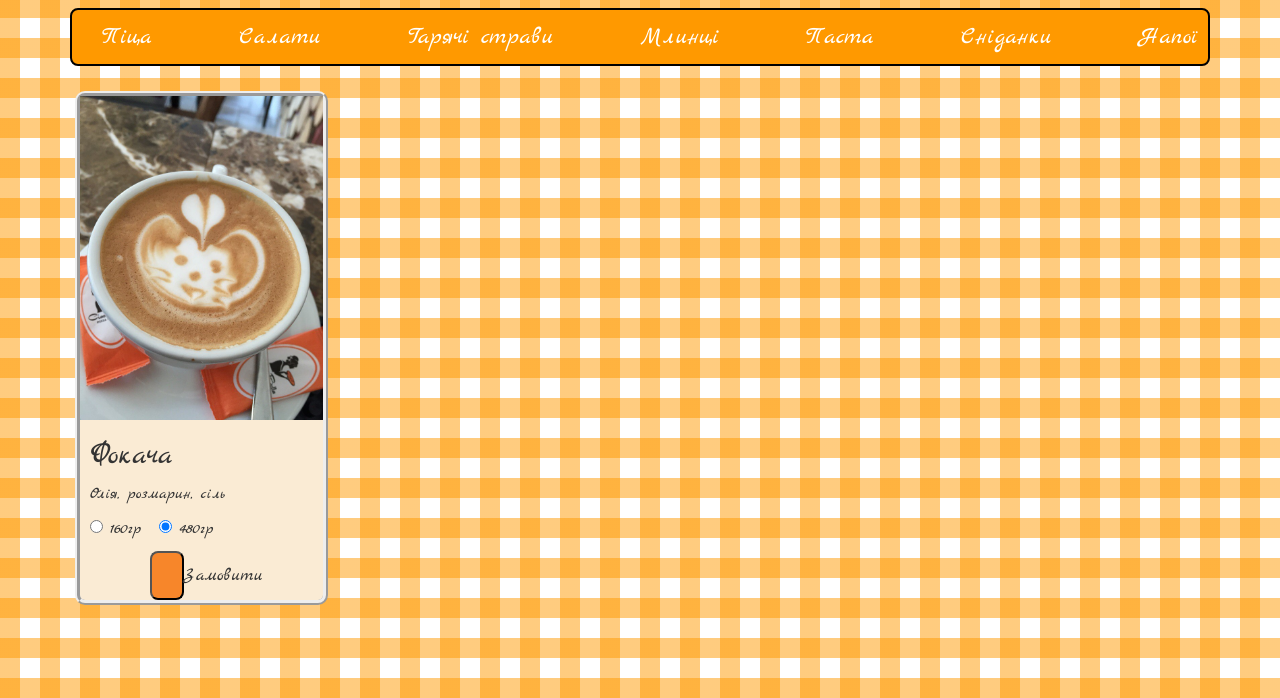
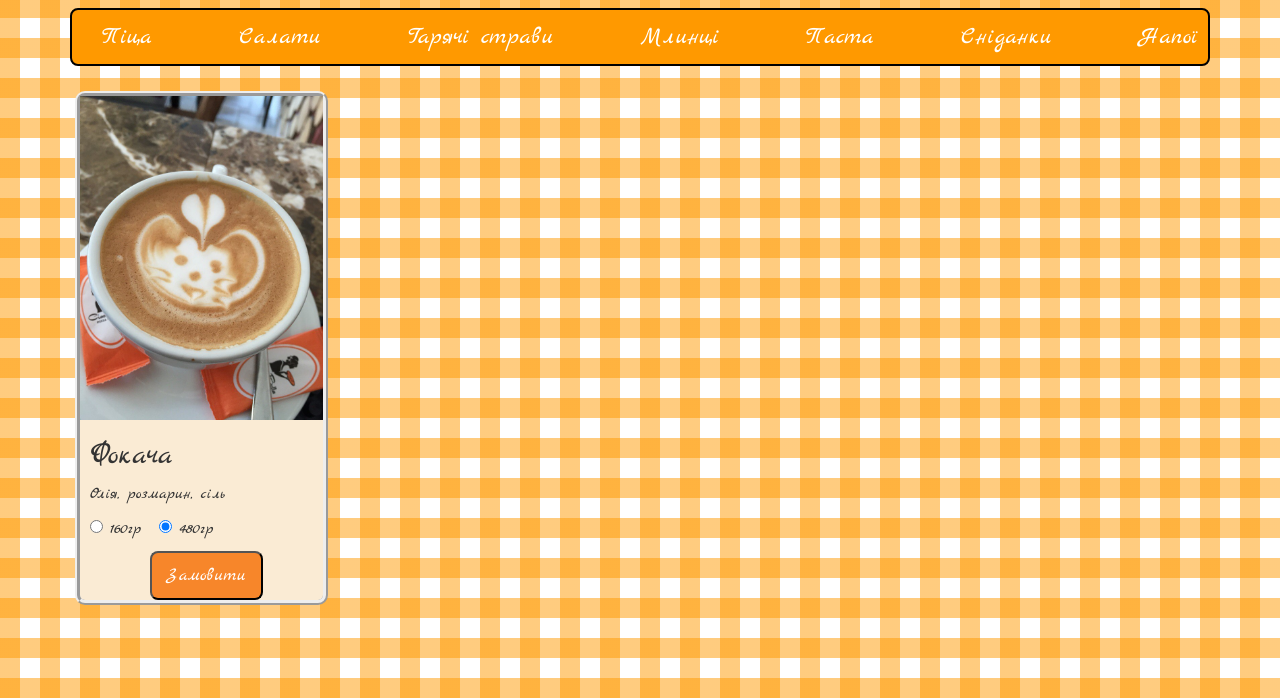
Before and after one commit to Yosip92/Ciao_Bella, a plain HTML site: page html/menu.html in a window 1280 px wide. Shown: the part 102-800 px from the top of the page. Drawn offline with Linux system fonts and the light colour scheme.

Commit message:
fixed button

```diff
--- a/html/menu.html
+++ b/html/menu.html
@@ -87,7 +87,7 @@
                         <input type="radio" name="gender" value="female" checked>
                             <span>480</span>гр<br>
                         <div class="button-buy">
-                            <input type="button" onclick="order()" class="buy">Замовити
+                            <input type="button" onclick="order()" class="buy" value="Замовити">
                         </div>
                     </form>
                 </div>
```
